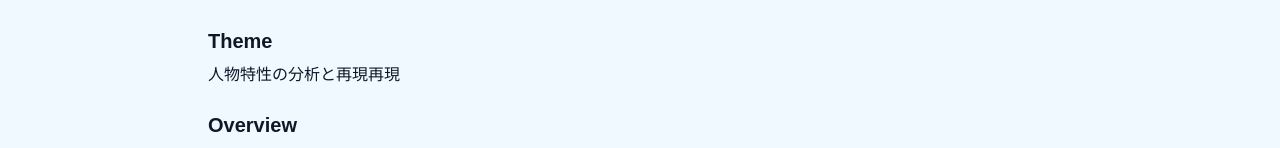
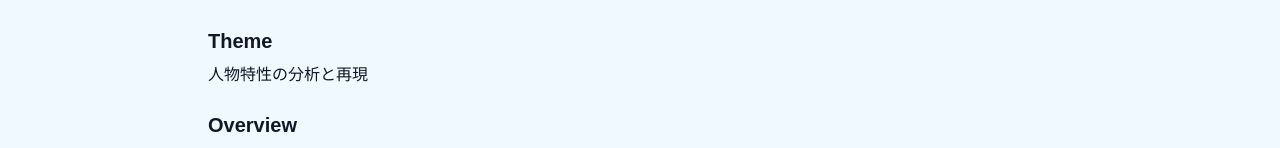
Before and after one commit to BentenShichifuku/lumaca_portfolio, a Next.js app: page /research in a window 1280 px wide. Shown: the part 229-377 px from the top of the page. Built offline with nearby package versions, Linux system fonts and the light colour scheme.

Commit message:
初回コミット

```diff
--- a/src/data/researchData.ts
+++ b/src/data/researchData.ts
@@ -2,7 +2,7 @@
 
 export const researchInfo = {
     labName: "静岡大学 情報学部 狩野研究室",
-    theme: "人物特性の分析と再現再現",
+    theme: "人物特性の分析と再現",
     description: "現在、比喩表現が理解できるAIモデルを作っています。",
     };
 
```
